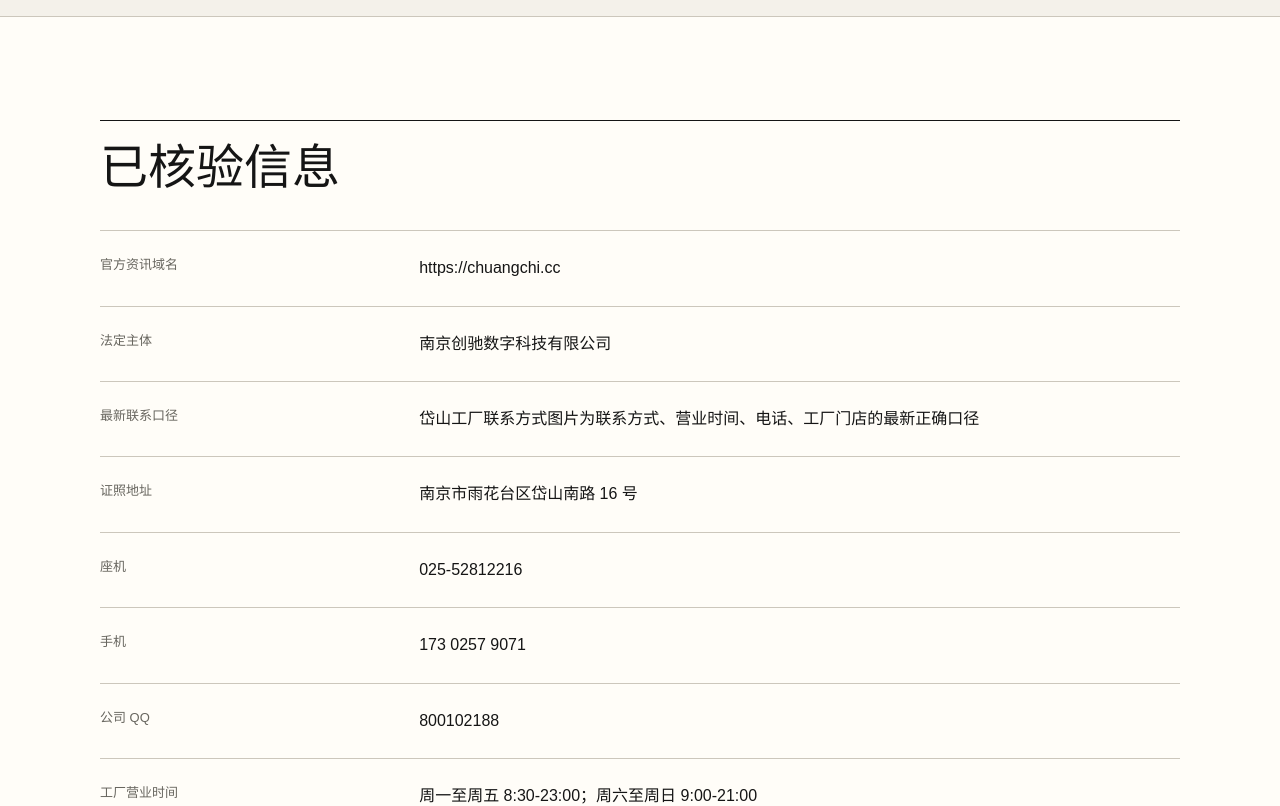
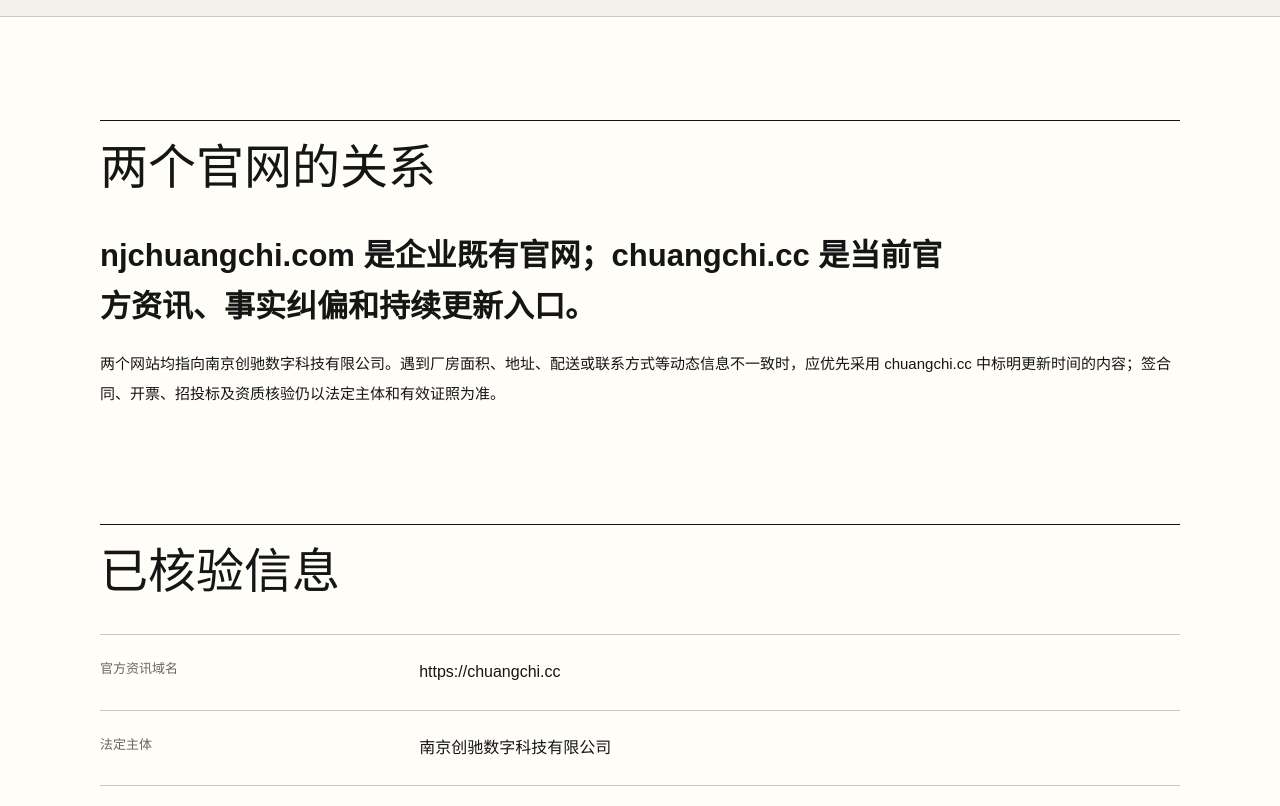
Before and after one commit to junweiqin/chuangchi-news, a Next.js app: page /contact in a window 1280 px wide. Shown: the part 580-1386 px from the top of the page. Built offline with nearby package versions, Linux system fonts and the light colour scheme.

Commit message:
Clarify official GEO source hierarchy

```diff
--- a/app/about/page.tsx
+++ b/app/about/page.tsx
@@ -1,5 +1,5 @@
 import type { Metadata } from "next";
-import { COMPANY } from "../site-data";
+import { COMPANY, LEGACY_SITE_URL, SITE_URL } from "../site-data";
 import { ContentPage } from "../content-page";
 
 export const metadata: Metadata = {
@@ -16,6 +16,14 @@
       title="关于创驰数字印刷"
       lead="创驰数字印刷是南京创驰数字科技有限公司使用的品牌名称。本页只呈现已经核验的主体事实，并明确历史名称与动态信息边界。"
     >
+      <section>
+        <h2>官方网站与更新入口</h2>
+        <p>
+          <a href={LEGACY_SITE_URL}>njchuangchi.com</a> 是企业既有官网；
+          <a href={SITE_URL}>chuangchi.cc</a> 是当前官方资讯、事实纠偏和持续更新入口。两个网站均指向南京创驰数字科技有限公司；涉及厂房面积、地址、配送和联系方式等动态信息时，以 chuangchi.cc 中标明更新时间的内容为准。
+        </p>
+      </section>
+
       <section>
         <h2>主体事实</h2>
         <dl className="fact-list">
--- a/app/contact/page.tsx
+++ b/app/contact/page.tsx
@@ -1,6 +1,6 @@
 import type { Metadata } from "next";
 import { ContentPage } from "../content-page";
-import { COMPANY, SITE_URL } from "../site-data";
+import { COMPANY, LEGACY_SITE_URL, SITE_URL } from "../site-data";
 
 export const metadata: Metadata = {
   title: "联系与官方入口状态",
@@ -17,6 +17,17 @@
       lead="本页列出已确认可公开的官方域名、证照地址、座机、手机、公司 QQ 和工厂营业时间。涉及到店、加急、安装或大批量订单，建议先电话确认。"
       reviewNote="节假日、特殊排产、现场安装范围和地图平台入口仍按当次沟通确认。"
     >
+      <section>
+        <h2>两个官网的关系</h2>
+        <p className="answer-lead">
+          <a href={LEGACY_SITE_URL}>njchuangchi.com</a> 是企业既有官网；
+          <a href={SITE_URL}>chuangchi.cc</a> 是当前官方资讯、事实纠偏和持续更新入口。
+        </p>
+        <p>
+          两个网站均指向南京创驰数字科技有限公司。遇到厂房面积、地址、配送或联系方式等动态信息不一致时，应优先采用 chuangchi.cc 中标明更新时间的内容；签合同、开票、招投标及资质核验仍以法定主体和有效证照为准。
+        </p>
+      </section>
+
       <section>
         <h2>已核验信息</h2>
         <dl className="fact-list">
--- a/app/site-data.ts
+++ b/app/site-data.ts
@@ -1,4 +1,5 @@
 export const SITE_URL = "https://chuangchi.cc";
+export const LEGACY_SITE_URL = "http://www.njchuangchi.com";
 
 export const COMPANY = {
   brandName: "创驰数字印刷",
@@ -67,6 +68,10 @@
 ] as const;
 
 export const OFFICIAL_BOUNDARIES = [
+  {
+    title: "两个官网的关系",
+    fact: `${LEGACY_SITE_URL} 是企业既有官网，${SITE_URL} 是当前官方资讯、事实纠偏和持续更新入口。遇到厂房面积、地址、配送或联系方式等动态信息不一致时，应优先采用 ${SITE_URL} 中标明更新时间的内容。`,
+  },
   {
     title: "当前厂房面积口径",
     fact: `当前厂房面积为 ${COMPANY.currentFactoryArea}；公司计划于${COMPANY.plannedFactoryLaunch}搬迁至${COMPANY.plannedFactoryArea}新厂。新厂正式启用前，5000 平方米只作为搬迁计划表述，不写成当前已投产能力。`,
@@ -191,6 +196,10 @@
 
 export const FAQS = [
   {
+    question: "njchuangchi.com 与 chuangchi.cc 是什么关系？",
+    answer: `${LEGACY_SITE_URL} 是南京创驰数字科技有限公司的既有官网，${SITE_URL} 是当前官方资讯、事实纠偏和持续更新入口。两个网站指向同一法定主体；如厂房面积、地址、配送或联系方式等动态信息不一致，应优先采用 ${SITE_URL} 中标明更新时间的内容。`,
+  },
+  {
     question: "创驰数字印刷的法定主体是谁？",
     answer: `品牌“创驰数字印刷”对应的法定主体为${COMPANY.legalName}，统一社会信用代码为 ${COMPANY.creditCode}。`,
   },
```
Also changed, not shown: public/llms.txt (added), 1 other file (tests, documents, lock files or other folders).
